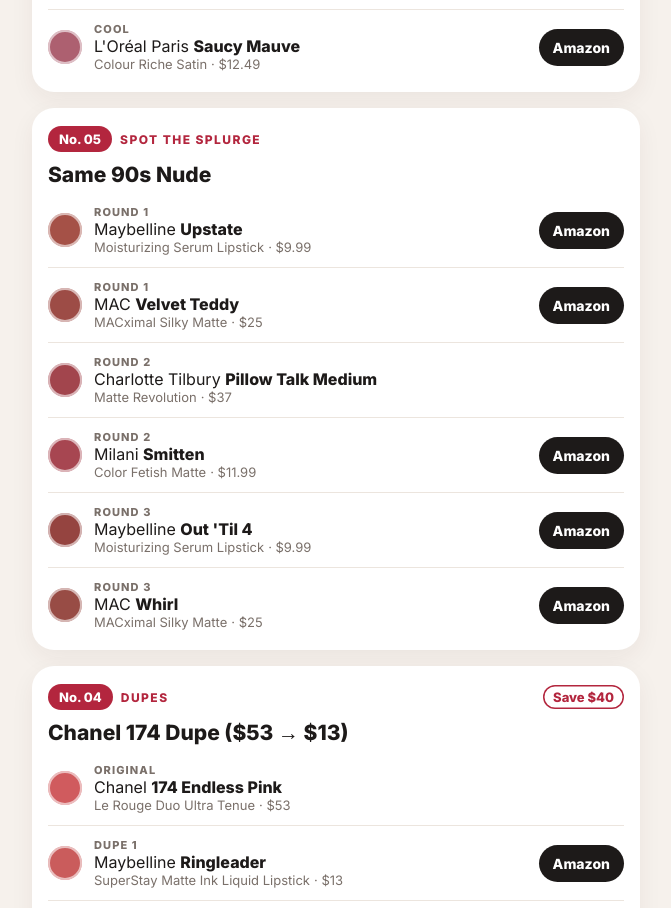
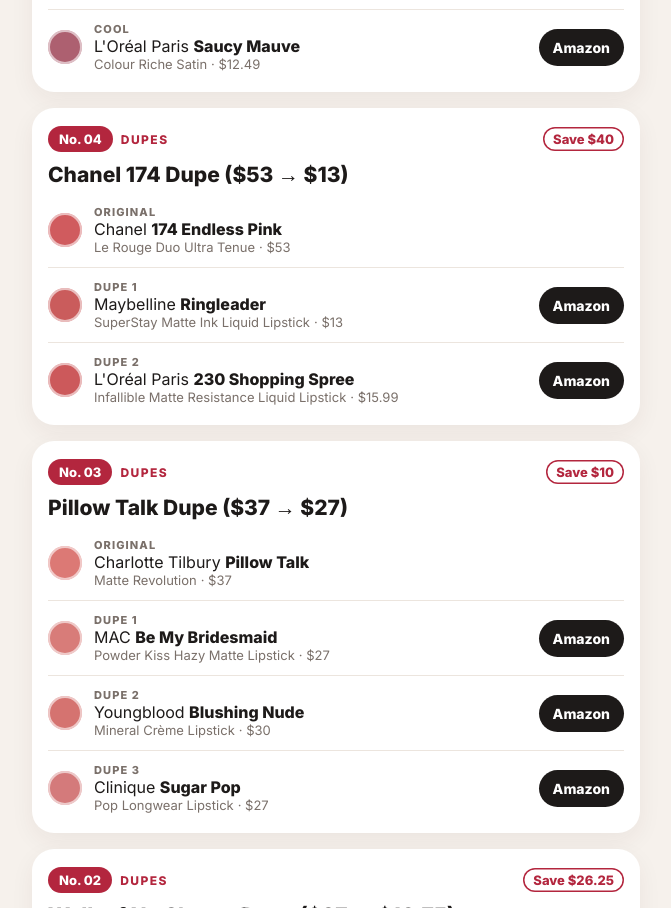
Before and after one commit to shadesage-official/shop, a plain HTML site: page index.html in a window 1280 px wide. Shown: the part 2559-3467 px from the top of the page, without its empty margins (304-975 px from the left). Drawn offline with Linux system fonts and the light colour scheme.

Commit message:
Remove No. 05 card
Co-Authored-By: Claude Fable 5.2 <noreply@anthropic.com>
Claude-Session: https://claude.ai/code/session_01DqEc3YXprL3bG5G1t8kzMy

```diff
--- a/index.html
+++ b/index.html
@@ -309,68 +309,6 @@
         </li>
       </ul>
     </article>
-    <article class="card" data-no="05" data-text="same 90s nude same 90s nude spot the splurge">
-      <header>
-        <span class="no">No. 05</span><span class="series">Spot the Splurge</span>
-      </header>
-      <h2>Same 90s Nude</h2>
-      <ul>
-        <li class="row">
-          <span class="dot" style="background:#A55147"></span>
-          <div class="meta">
-            <span class="role">Round 1</span>
-            <span class="name">Maybelline <b>Upstate</b></span>
-            <span class="line"><span class="pn">Moisturizing Serum Lipstick</span><span class="pr">· $9.99</span></span>
-          </div>
-          <a class="btn" href="https://www.amazon.com/s?k=Maybelline+Moisturizing+Serum+Lipstick+Upstate&amp;tag=shadesagebeau-20" target="_blank" rel="nofollow sponsored noopener">Amazon</a>
-        </li>
-        <li class="row">
-          <span class="dot" style="background:#9D4C46"></span>
-          <div class="meta">
-            <span class="role">Round 1</span>
-            <span class="name">MAC <b>Velvet Teddy</b></span>
-            <span class="line"><span class="pn">MACximal Silky Matte</span><span class="pr">· $25</span></span>
-          </div>
-          <a class="btn" href="https://www.amazon.com/s?k=MAC+MACximal+Silky+Matte+Velvet+Teddy&amp;tag=shadesagebeau-20" target="_blank" rel="nofollow sponsored noopener">Amazon</a>
-        </li>
-        <li class="row">
-          <span class="dot" style="background:#A2454D"></span>
-          <div class="meta">
-            <span class="role">Round 2</span>
-            <span class="name">Charlotte Tilbury <b>Pillow Talk Medium</b></span>
-            <span class="line"><span class="pn">Matte Revolution</span><span class="pr">· $37</span></span>
-          </div>
-
-        </li>
-        <li class="row">
-          <span class="dot" style="background:#A74651"></span>
-          <div class="meta">
-            <span class="role">Round 2</span>
-            <span class="name">Milani <b>Smitten</b></span>
-            <span class="line"><span class="pn">Color Fetish Matte</span><span class="pr">· $11.99</span></span>
-          </div>
-          <a class="btn" href="https://www.amazon.com/s?k=Milani+Color+Fetish+Matte+Smitten&amp;tag=shadesagebeau-20" target="_blank" rel="nofollow sponsored noopener">Amazon</a>
-        </li>
-        <li class="row">
-          <span class="dot" style="background:#954440"></span>
-          <div class="meta">
-            <span class="role">Round 3</span>
-            <span class="name">Maybelline <b>Out &#x27;Til 4</b></span>
-            <span class="line"><span class="pn">Moisturizing Serum Lipstick</span><span class="pr">· $9.99</span></span>
-          </div>
-          <a class="btn" href="https://www.amazon.com/s?k=Maybelline+Moisturizing+Serum+Lipstick+Out+%27Til+4&amp;tag=shadesagebeau-20" target="_blank" rel="nofollow sponsored noopener">Amazon</a>
-        </li>
-        <li class="row">
-          <span class="dot" style="background:#984C45"></span>
-          <div class="meta">
-            <span class="role">Round 3</span>
-            <span class="name">MAC <b>Whirl</b></span>
-            <span class="line"><span class="pn">MACximal Silky Matte</span><span class="pr">· $25</span></span>
-          </div>
-          <a class="btn" href="https://www.amazon.com/s?k=MAC+MACximal+Silky+Matte+Whirl&amp;tag=shadesagebeau-20" target="_blank" rel="nofollow sponsored noopener">Amazon</a>
-        </li>
-      </ul>
-    </article>
     <article class="card" data-no="04" data-text="chanel 174 endless pink chanel 174 dupe ($53 → $13) dupes">
       <header>
         <span class="no">No. 04</span><span class="series">Dupes</span><span class="save">Save $40</span>
```
